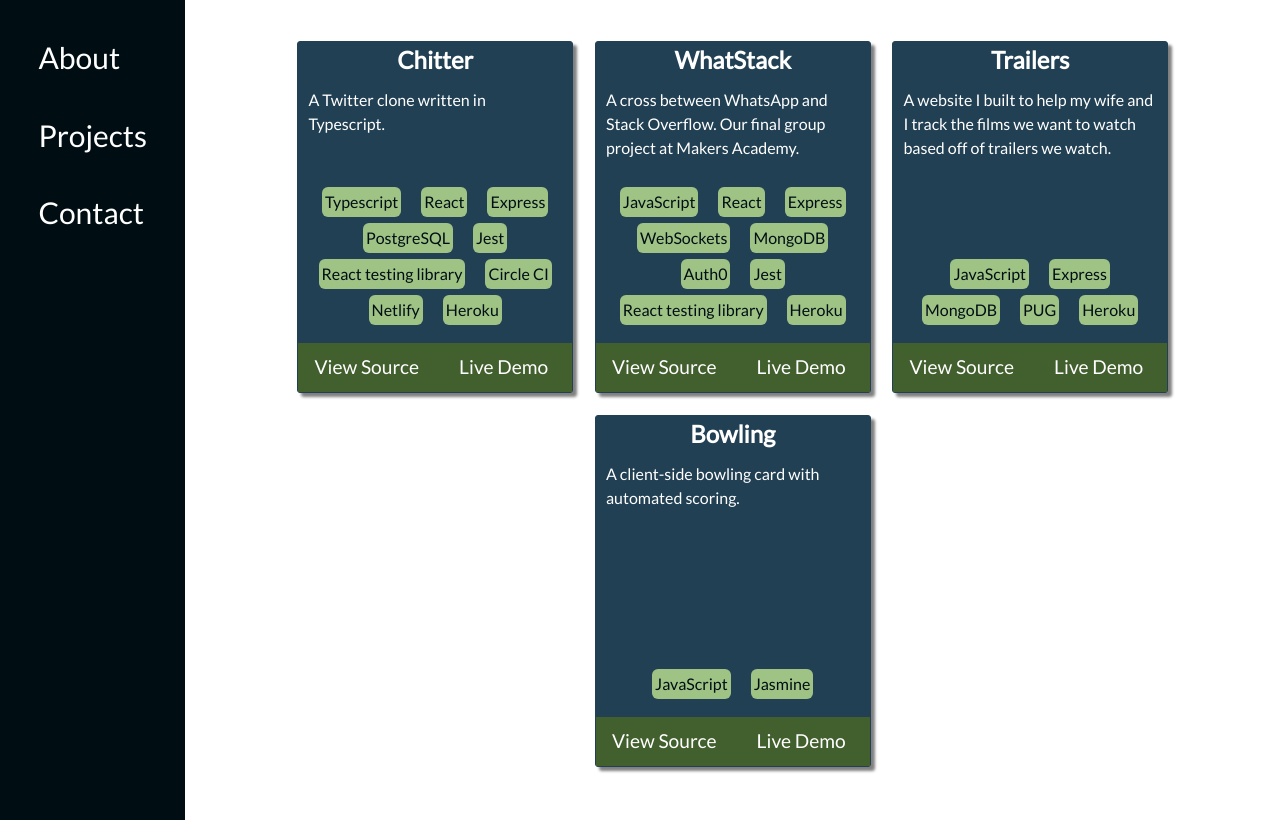
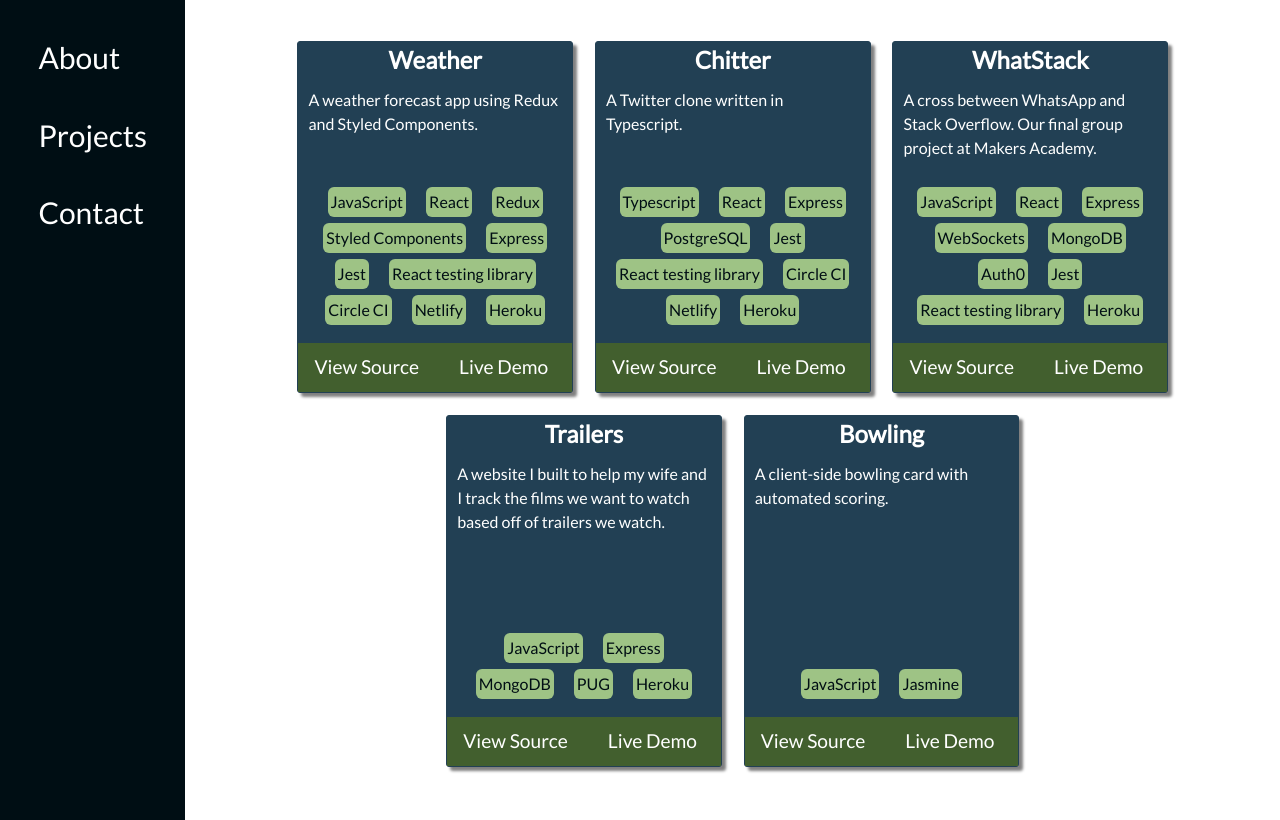
Before and after one commit to PhilipVigus/dev-portfolio, a React (Create React App) app: page /projects in a window 1280 px wide. Built offline with nearby package versions, Linux system fonts and the light colour scheme.

Commit message:
Update CV and add weather project

```diff
--- a/src/components/Projects.jsx
+++ b/src/components/Projects.jsx
@@ -6,6 +6,24 @@
   return (
     <div>
       <div className="project-summaries">
+        <ProjectSummary
+          title="Weather"
+          summaryText="A weather forecast app using Redux and Styled Components."
+          skills={[
+            "JavaScript",
+            "React",
+            "Redux",
+            "Styled Components",
+            "Express",
+            "Jest",
+            "React testing library",
+            "Circle CI",
+            "Netlify",
+            "Heroku",
+          ]}
+          github="https://github.com/PhilipVigus/weather-app"
+          deployLink="https://weather-phil.netlify.app/"
+        />
         <ProjectSummary
           title="Chitter"
           summaryText="A Twitter clone written in Typescript."
@@ -23,7 +41,6 @@
           github="https://github.com/PhilipVigus/chitter"
           deployLink="https://chitter.netlify.app/"
         />
-
         <ProjectSummary
           title="WhatStack"
           summaryText="A cross between WhatsApp and Stack Overflow. Our final group project
```
Also changed, not shown: 1 other file (tests, documents, lock files or other folders).
